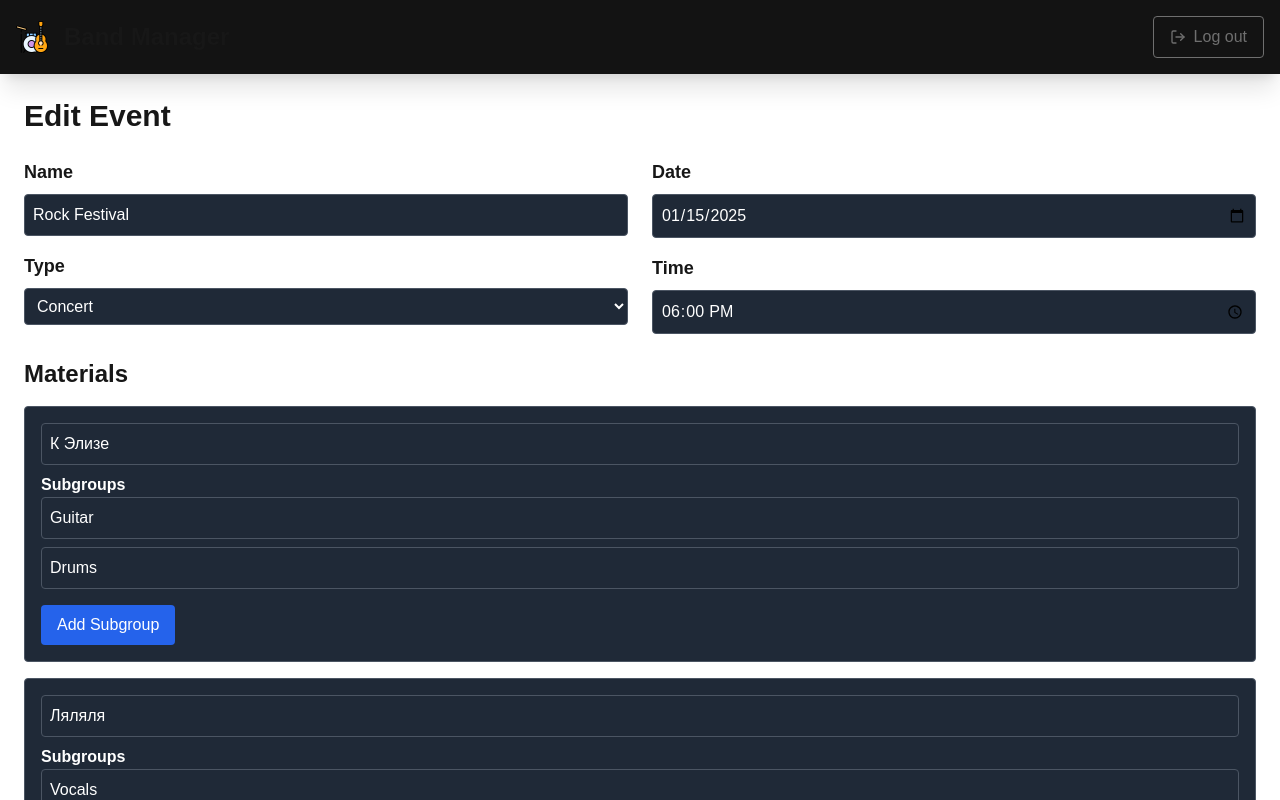
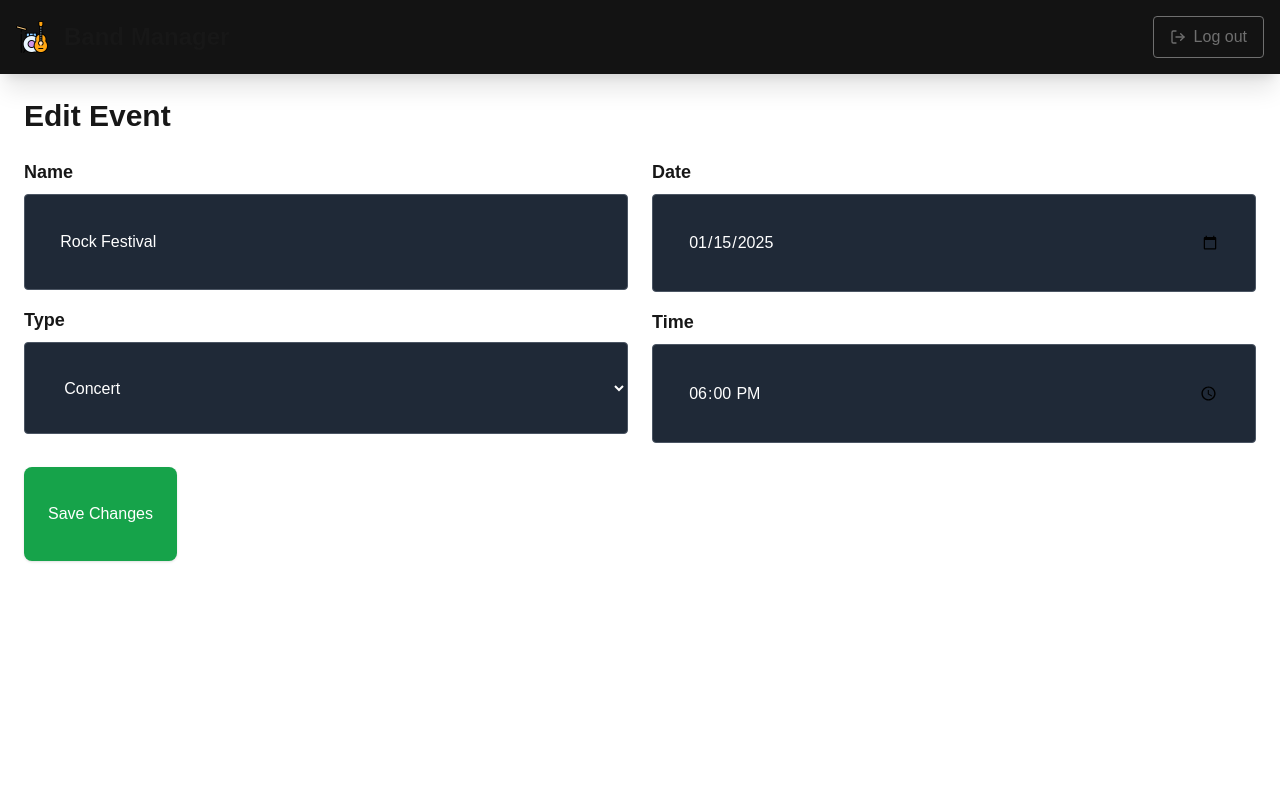
Before and after one commit to PZSP2-Team/band-manager, a Next.js app in the folder frontend/: page /events/1/edit in a window 1280 px wide. Shown: the top 800 px of the page. Built offline with nearby package versions, Linux system fonts and the light colour scheme; no server answers.

Commit message:
[DELETED] Materials div

```diff
--- a/frontend/src/app/(protected)/events/[id]/edit/page.tsx
+++ b/frontend/src/app/(protected)/events/[id]/edit/page.tsx
@@ -11,7 +11,6 @@ type Event = {
   date: string;
   type: "concert" | "rehearsal";
   time: string;
-  materials: { name: string; subgroups: string[] }[];
 };
 
 export default function EditEventPage() {
@@ -26,7 +25,6 @@ export default function EditEventPage() {
   const [date, setDate] = useState("");
   const [time, setTime] = useState("");
   const [type, setType] = useState<"concert" | "rehearsal">("concert");
-  const [materials, setMaterials] = useState<{ name: string; subgroups: string[] }[]>([]);
 
   useEffect(() => {
     const fetchEvent = async () => {
@@ -39,11 +37,6 @@ export default function EditEventPage() {
             date: "2025-01-15",
             type: "concert",
             time: "18:00",
-            materials: [
-              { name: "К Элизе", subgroups: ["Guitar", "Drums"] },
-              { name: "Ляляля", subgroups: ["Vocals", "Keyboard"] },
-              { name: "4 времени года - Зима", subgroups: ["Violins", "Cello"] },
-            ],
           },
           {
             id: 2,
@@ -51,10 +44,6 @@ export default function EditEventPage() {
             date: "2025-01-20",
             type: "concert",
             time: "20:00",
-            materials: [
-              { name: "Saxophone", subgroups: ["Solo", "Bass"] },
-              { name: "Piano", subgroups: ["Chords", "Strings"] },
-            ],
           },
           {
             id: 3,
@@ -62,10 +51,6 @@ export default function EditEventPage() {
             date: "2025-02-01",
             type: "rehearsal",
             time: "15:00",
-            materials: [
-              { name: "Sheet Music", subgroups: ["Violins", "Conductor"] },
-              { name: "Conductor's Baton", subgroups: ["Percussion", "Strings"] },
-            ],
           },
         ];
 
@@ -76,7 +61,6 @@ export default function EditEventPage() {
           setDate(fetchedEvent.date);
           setTime(fetchedEvent.time);
           setType(fetchedEvent.type);
-          setMaterials(fetchedEvent.materials);
         } else {
           setEvent(null);
         }
@@ -96,7 +80,6 @@ export default function EditEventPage() {
         date,
         time,
         type,
-        materials,
       });
 
       await new Promise((resolve) => setTimeout(resolve, 1000));
@@ -124,20 +107,20 @@ export default function EditEventPage() {
       {/* Flex container для полей */}
       <div className="flex flex-wrap gap-6">
         {/* Колонка 1: Название и Тип */}
-        <div className="flex-1 min-w-[300px]">
+        <div className="flex-1 min-w-[330px]">
           <label className="block text-lg font-semibold mb-2">Name</label>
           <input
             type="text"
             value={name}
             onChange={(e) => setName(e.target.value)}
-            className="w-full p-2 border border-gray-600 rounded bg-gray-800 text-white"
+            className="w-full p-[2.2rem] border border-gray-600 rounded bg-gray-800 text-white"
           />
 
           <label className="block text-lg font-semibold mt-4 mb-2">Type</label>
           <select
             value={type}
             onChange={(e) => setType(e.target.value as "concert" | "rehearsal")}
-            className="w-full p-2 border border-gray-600 rounded bg-gray-800 text-white"
+            className="w-full p-[2.2rem] border border-gray-600 rounded bg-gray-800 text-white"
           >
             <option value="concert">Concert</option>
             <option value="rehearsal">Rehearsal</option>
@@ -145,13 +128,13 @@ export default function EditEventPage() {
         </div>
 
         {/* Колонка 2: Дата и Время */}
-        <div className="flex-1 min-w-[300px]">
+        <div className="flex-1 min-w-[330px]">
           <label className="block text-lg font-semibold mb-2">Date</label>
           <input
             type="date"
             value={date}
             onChange={(e) => setDate(e.target.value)}
-            className="w-full p-2 border border-gray-600 rounded bg-gray-800 text-white"
+            className="w-full p-[2.2rem] border border-gray-600 rounded bg-gray-800 text-white"
           />
 
           <label className="block text-lg font-semibold mt-4 mb-2">Time</label>
@@ -159,59 +142,14 @@ export default function EditEventPage() {
             type="time"
             value={time}
             onChange={(e) => setTime(e.target.value)}
-            className="w-full p-2 border border-gray-600 rounded bg-gray-800 text-white"
+            className="w-full p-[2.2rem] border border-gray-600 rounded bg-gray-800 text-white"
           />
         </div>
       </div>
 
-      {/* Редактирование материалов */}
-      <div className="mb-4 mt-6">
-        <h2 className="text-2xl font-semibold mb-4">Materials</h2>
-        {materials.map((material, idx) => (
-          <div key={idx} className="mb-4 p-4 border border-gray-600 rounded bg-gray-800">
-            <input
-              type="text"
-              value={material.name}
-              onChange={(e) => {
-                const updatedMaterials = [...materials];
-                updatedMaterials[idx].name = e.target.value;
-                setMaterials(updatedMaterials);
-              }}
-              className="w-full p-2 border border-gray-600 rounded bg-gray-800 text-white mb-2"
-            />
-            <div>
-              <h3 className="font-semibold text-white">Subgroups</h3>
-              {material.subgroups.map((subgroup, subIdx) => (
-                <input
-                  key={subIdx}
-                  type="text"
-                  value={subgroup}
-                  onChange={(e) => {
-                    const updatedMaterials = [...materials];
-                    updatedMaterials[idx].subgroups[subIdx] = e.target.value;
-                    setMaterials(updatedMaterials);
-                  }}
-                  className="w-full p-2 border border-gray-600 rounded bg-gray-800 text-white mb-2"
-                />
-              ))}
-              <button
-                className="mt-2 px-4 py-2 bg-blue-600 text-white rounded"
-                onClick={() => {
-                  const updatedMaterials = [...materials];
-                  updatedMaterials[idx].subgroups.push("");
-                  setMaterials(updatedMaterials);
-                }}
-              >
-                Add Subgroup
-              </button>
-            </div>
-          </div>
-        ))}
-      </div>
-
       {/* Кнопка сохранения */}
       <button
-        className="mt-6 px-6 py-2 bg-green-600 text-white rounded-lg shadow hover:bg-green-500 transition"
+        className="mt-6 px-6 py-[2.2rem] bg-green-600 text-white rounded-lg shadow hover:bg-green-500 transition"
         onClick={handleSave}
       >
         Save Changes
```
